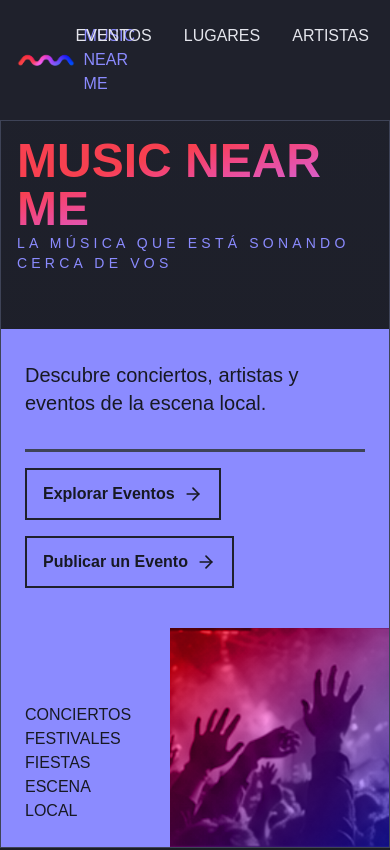
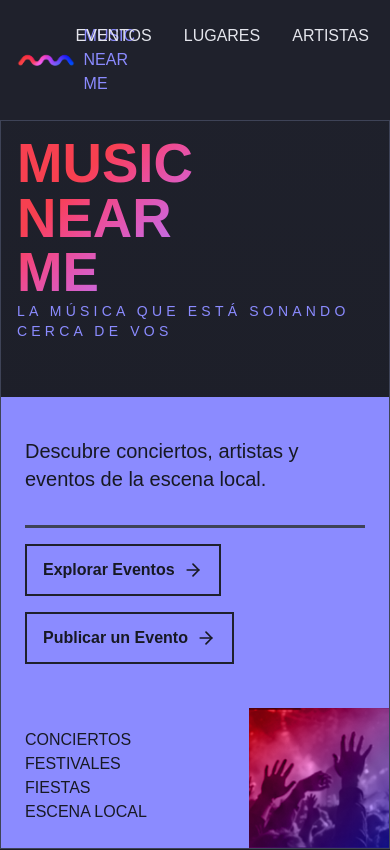
Before and after one commit to bruno9926/MNM_Frontend, a React (Vite) app: page / in a window 390 px wide. Shown: the top 850 px of the page. Built offline with nearby package versions, Linux system fonts and the light colour scheme; a web font is replaced by a local one.

Commit message:
responsive adjustments, mostly in Home

```diff
--- a/src/pages/Home.tsx
+++ b/src/pages/Home.tsx
@@ -7,7 +7,7 @@ import EmergingArtists from '../features/artists/ui/EmergingArtists'
 
 function Home() {
   return (
-    <div>
+    <>
       <Hero />
       <NearMusicEvents />
       <NearbyEventsStrip />
@@ -18,19 +18,19 @@ function Home() {
         to={routes.EVENTS}
       />
       <EmergingArtists />
-    </div>
+    </>
   )
 }
 
 function Hero() {
   return (
-    <div className="border grid grid-cols-1 md:grid-cols-3">
-      <div className="md:col-span-2 p-4 pb-10 overflow-hidden page-padding">
-        <h1 className="text-5xl sm:text-8xl lg:text-gigantic w-fit font-semibold text-brand-gradient-strong heroic-font">MUSIC NEAR ME</h1>
+    <div className="border grid grid-cols-1 lg:grid-cols-3">
+      <div className="lg:col-span-2 p-4 pb-10 lg:pb-4 xl:p-6  overflow-hidden">
+        <h1 className="text-[clamp(36px,14vw,96px)] leading-none xl:text-gigantic w-min font-semibold text-brand-gradient-strong heroic-font">MUSIC NEAR ME</h1>
         <p className="text-sm sm:text-base uppercase tracking-[0.3em] font-medium text-secondary mb-4">La música que está sonando cerca de vos</p>
       </div>
       <div className="bg-secondary text-secondary-foreground flex flex-col gap-4 justify-between">
-        <div className='p-6 pt-8 md:p-10 md:pt-15'>
+        <div className='p-6 pt-10 xl:p-10 xl:pt-15'>
           <p className="pb-8 border-b-3 text-secondary-foreground text-xl md:text-2xl font-medium">Descubre conciertos, artistas y eventos de la escena local.</p>
           <div className='flex flex-col items-start gap-4 pt-4'>
             <NavigationButton to={routes.EVENTS}>Explorar Eventos</NavigationButton>
@@ -38,13 +38,13 @@ function Hero() {
           </div>
         </div>
         <div className='flex justify-between items-end'>
-          <div className='flex flex-col p-6 md:p-10'>
+          <div className='flex flex-col p-6 xl:p-10'>
             <span>CONCIERTOS</span>
             <span>FESTIVALES</span>
             <span>FIESTAS</span>
             <span>ESCENA LOCAL</span>
           </div>
-          <div className='duotone w-55 aspect-square'>
+          <div className='duotone w-35 xl:w-55 aspect-square'>
             <img src="/blue_hands.png" alt="" className='w-full h-full object-cover' />
           </div>
         </div>
--- a/src/shared/ui/layout/Footer.tsx
+++ b/src/shared/ui/layout/Footer.tsx
@@ -2,7 +2,7 @@ import { icon } from "../icons"
 
 function Footer() {
   return (
-    <footer className='w-full bg-secondary text-secondary-foreground flex flex-col lg:flex-row'>
+    <footer className='w-full bg-secondary text-secondary-foreground flex flex-col md:flex-row'>
       <div className="flex flex-1 flex-col xl:flex-row items-start xl:items-center gap-4 p-3 pt-8 sm:p-6 xl:p-0 xl:pr-6">
 
         <div className="flex items-center gap-2 sm:gap-4 md:gap-8">
@@ -34,7 +34,7 @@ function Footer() {
 
       </div>
 
-      <div className="p-3 sm:p-6 lg:p-8 border-t lg:border-l-2 lg:border-t-0 flex flex-col justify-center">
+      <div className="p-3 sm:p-6 md:p-8 border-t md:border-l-2 md:border-t-0 flex flex-col justify-center">
         <img src="/mnm.png" alt="" className='w-40' />
         <span className="font-bold heroic-font tracking-[0.3em]">MNM</span>
         <span>MUSIC NEAR ME</span>
--- a/src/styles/index.css
+++ b/src/styles/index.css
@@ -38,6 +38,6 @@
   --radius-lg: var(--radius);
   --radius-xl: calc(var(--radius) + 4px);
 
-  --text-gigantic: 150px;
+  --text-gigantic: 140px;
   --text-gigantic--line-height: 1;
 }
```
